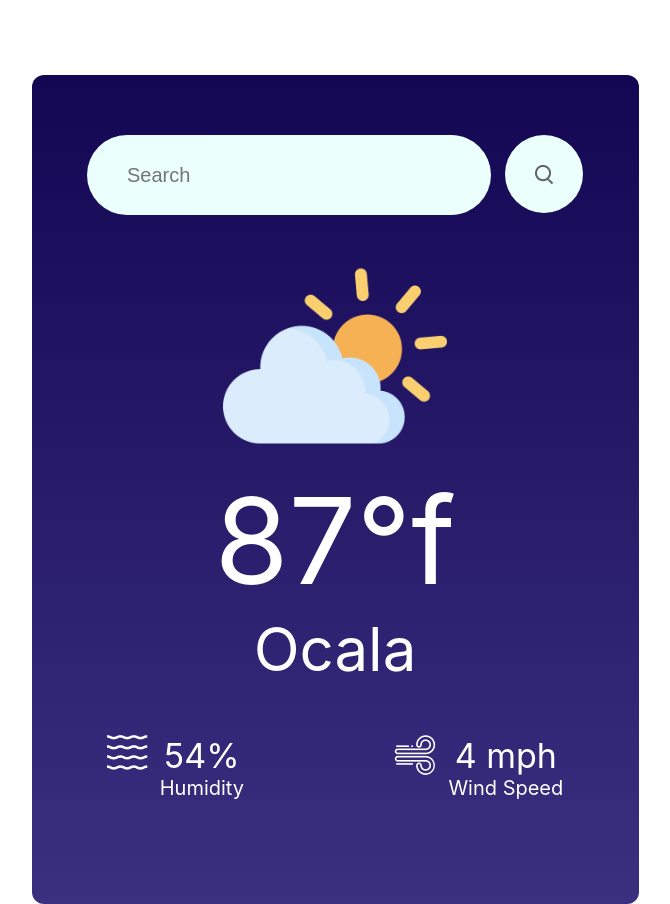
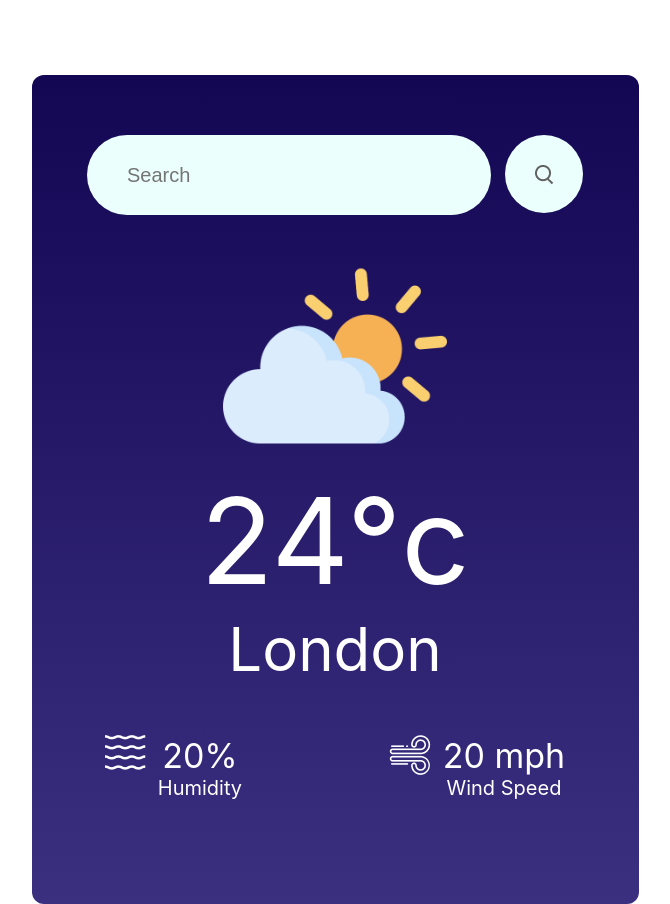
Before and after one commit to JitheDev/Solis-Weather-App, a React (Create React App) app: page / in a window 1280 px wide. Shown: the whole page, without its empty margins (305-975 px from the left). Built offline with nearby package versions, Linux system fonts and the light colour scheme.

Commit message:
async search function create with url response, url, and data variables. dom manipulation of humidity, wind, temp, and location started

```diff
--- a/src/components/WeatherApp/WeatherApp.jsx
+++ b/src/components/WeatherApp/WeatherApp.jsx
@@ -13,32 +13,45 @@ import humidity_icon from '../Assets/humidity.png';
 export const WeatherApp = () => {
 
     let api_key= "9d298d0b309a18cb36c7b3a607985819";
+    const search = async () => {
+        const element = document.getElementsByClassName("cityInput");
+        if (element[0].value === "") {
+            return 0;
+        }
+        let url = `https://api.openweathermap.org/data/2.5/weather?q=${element[0].value}&units=imperial&appid=${api_key}`;
+        let response = await fetch(url);
+        let data = await response.json();
+        const humidity = document.getElementsByClassName("humidity-percentage");
+        const wind = document.getElementsByClassName("wind-rate")
+        const temperature = document.getElementsByClassName("weather-temp");
+        const location = document.getElementsByClassName("weather-location");
+    }
 
   return (
     <div className='container'>
         <div className="top-bar">
             <input type="text" className="cityInput" placeholder='Search' />
-            <div className="search-icon">
+            <div className="search-icon" onClick={() => {search()}}>
                 <img src={search_icon} alt="search icon" />
             </div>
         </div>
         <div className="weather-image">
             <img src={cloud_icon} alt="cloud covering the sun" />
         </div>
-        <div className="weather-temp">87°f</div>
-        <div className="weather-location">Ocala</div>
+        <div className="weather-temp">24°c</div>
+        <div className="weather-location">London</div>
         <div className="data-container">
             <div className="element">
                 <img src={humidity_icon} alt="moisture in the air" />
                 <div className="data">
-                    <div className="humidity-percentage">54%</div>
+                    <div className="humidity-percentage">20%</div>
                     <div className="text">Humidity</div>
                 </div>
             </div>
             <div className="element">
                 <img src={wind_icon} alt="windy" />
                 <div className="data">
-                    <div className="humidity-percentage">4 mph</div>
+                    <div className="wind-rate">20 mph</div>
                     <div className="text">Wind Speed</div>
                 </div>
             </div>
```
